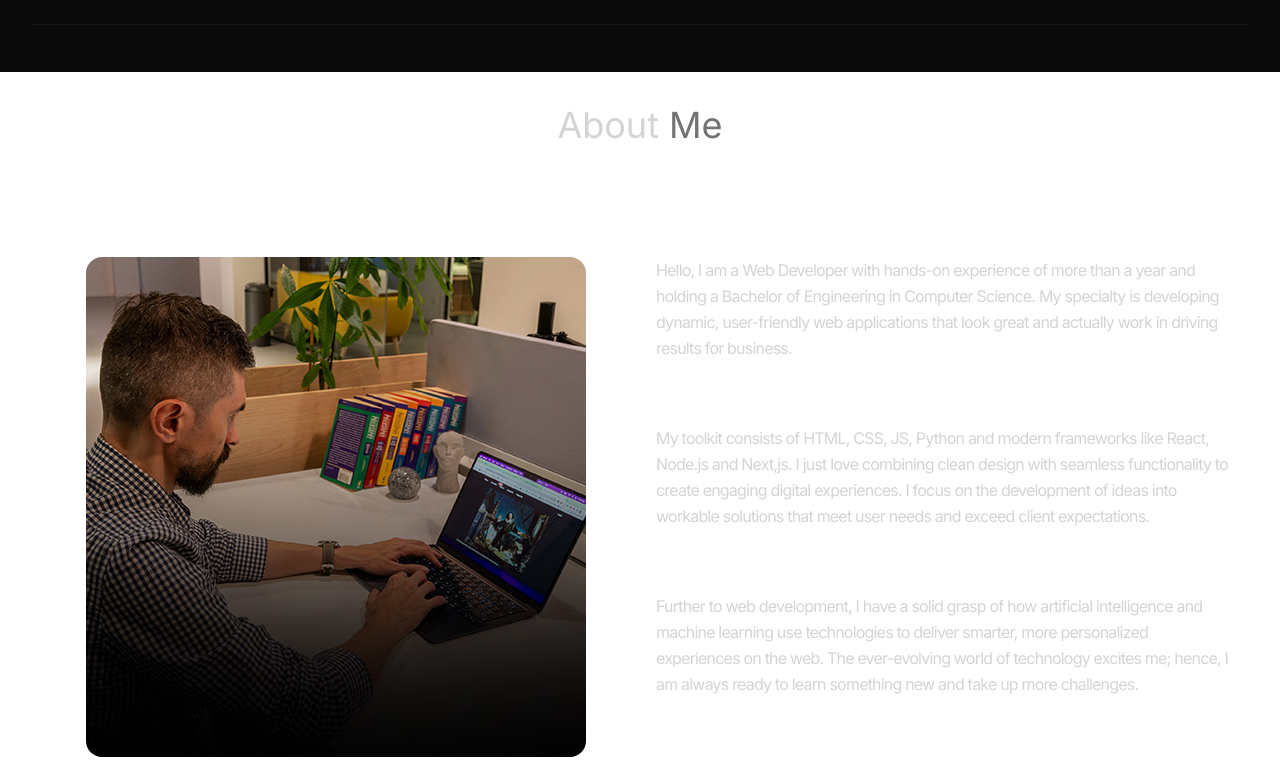
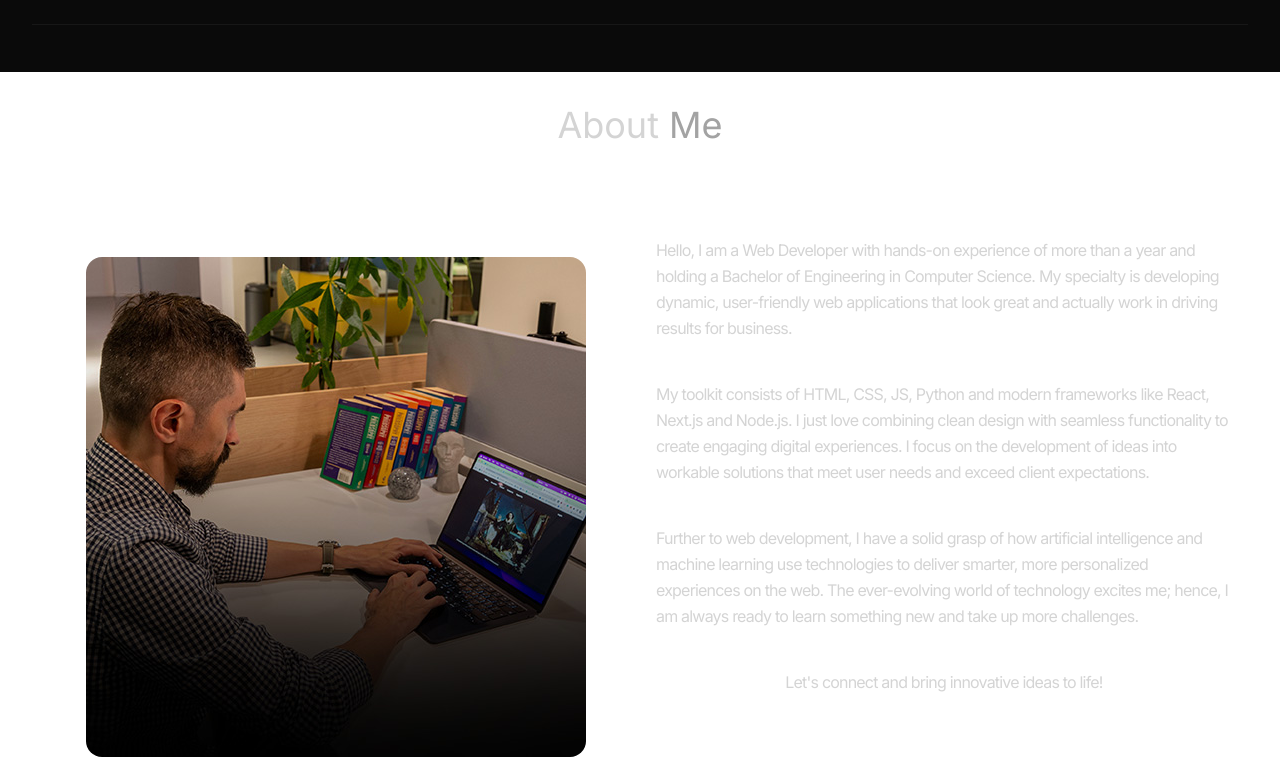
Before and after one commit to bikki10/my_portfolio, a React (Create React App) app: page / in a window 1280 px wide. Shown: the part 728-1494 px from the top of the page. Built offline with nearby package versions, Linux system fonts and the light colour scheme.

Commit message:
minor fix

```diff
--- a/package.json
+++ b/package.json
@@ -9,6 +9,7 @@
     "@testing-library/user-event": "^13.5.0",
     "framer-motion": "^11.0.25",
     "gh-pages": "^6.1.1",
+    "hamburger-react": "^2.5.2",
     "react": "^18.2.0",
     "react-dom": "^18.2.0",
     "react-icons": "^5.0.1",
--- a/src/App.js
+++ b/src/App.js
@@ -5,8 +5,10 @@ import Hero from "./components/Hero";
 import Navbar from "./components/Navbar";
 import Projects from "./components/Projects";
 import Technologies from "./components/Technologies";
+import { useRef } from "react";
 
 function App() {
+  // const aboutSection = useRef(null)
   return (
     <>
       <div className="overflow-x-hidden text-neutral-300 antialiased selection:bg-cyan-300 selection:text-cyan-900">
@@ -16,7 +18,9 @@ function App() {
         <div className="container mx-auto px-8">
           <Navbar />
           <Hero />
-          <About />
+          <About
+          //  refs={aboutSection}
+            />
           <Technologies />
           <Experience />
           <Projects />
--- a/src/components/About.jsx
+++ b/src/components/About.jsx
@@ -4,24 +4,30 @@ import { ABOUT_TEXT_2 } from "../constants";
 import { ABOUT_TEXT_3 } from "../constants";
 import { ABOUT_TEXT_4 } from "../constants";
 import { motion } from "framer-motion";
-const About = () => {
+
+var container = (delay) => ({
+  hidden: { x: 100, opacity: 0 },
+  visible: { x: 0, opacity: 1, transition: { duration: 1, delay: delay } },
+});
+
+const About = ({refs}) => {
   return (
-    <main className="border-b border-neutral-900 pb-4">
+    <main ref={refs} className="border-b border-neutral-900 pb-4">
       <motion.h1
-        initial={{ y: -100, opacity: 0 }}
+        initial={{ y: 100, opacity: 0 }}
         whileInView={{ y: 0, opacity: 1 }}
-        transition={{ duration: 1.5 }}
+        transition={{ duration: 1 }}
         className="my-20 text-center text-4xl"
       >
         About
-        <span className="text-neutral-500"> Me</span>
+        <span className="text-neutral-400"> Me</span>
       </motion.h1>
 
       <section className="flex flex-wrap">
         <motion.div
           whileInView={{ opacity: 1, x: 0 }}
           initial={{ opacity: 0, x: -100 }}
-          transition={{ duration: 0.5 }}
+          transition={{ duration: 0.75 }}
           className="w-full lg:w-1/2 lg:p-8"
         >
           <div className="flex justify-center items-center">
@@ -31,24 +37,45 @@ const About = () => {
         <motion.div
           whileInView={{ opacity: 1, x: 0 }}
           initial={{ opacity: 0, x: 100 }}
+          transition={{ duration: 0.75 }}
           className="w-full lg:w-1/2"
         >
           <section
             aria-live="polite"
             className="flex flex-col items-center justify-center lg:justify-start"
           >
-            <p className="my-2 max-w-xl py-6 tracking-tighter leading-relaxed">
+            <motion.p
+              initial="hidden"
+              animate="visible"
+              variants={container(0)}
+              className="my-2 max-w-xl mt-4 md:mt-0 py-2 md:py-3 tracking-tighter leading-relaxed"
+            >
               {ABOUT_TEXT_1}
-            </p>
-            <p className="my-2 max-w-xl py-6 tracking-tighter leading-relaxed">
+            </motion.p>
+            <motion.p
+              initial="hidden"
+              animate="visible"
+              variants={container(0.5)}
+              className="my-2 max-w-xl py-1 md:py-3 tracking-tighter leading-relaxed"
+            >
               {ABOUT_TEXT_2}
-            </p>
-            <p className="my-2 max-w-xl py-6 tracking-tighter leading-relaxed">
+            </motion.p>
+            <motion.p
+              initial="hidden"
+              animate="visible"
+              variants={container(1)}
+              className="my-2 max-w-xl py-1 md:py-3 tracking-tighter leading-relaxed"
+            >
               {ABOUT_TEXT_3}
-            </p>
-            <p className="my-2 md:text-start max-w-xl py-6 tracking-tighter leading-relaxed">
+            </motion.p>
+            <motion.p
+              initial="hidden"
+              animate="visible"
+              variants={container(1.5)}
+              className="my-2 md:text-start max-w-xl py-3 tracking-tighter leading-relaxed"
+            >
               {ABOUT_TEXT_4}
-            </p>
+            </motion.p>
           </section>
         </motion.div>
       </section>
--- a/src/components/Hero.jsx
+++ b/src/components/Hero.jsx
@@ -61,7 +61,7 @@ const Hero = () => {
         </div>
         <div className="flex justify-center items-center">
           <motion.img
-            className="rounded-2xl"
+            className="sm:rounded-2xl rounded-full"
             initial={{ x: 100, opacity: 0 }}
             animate={{ x: 0, opacity: 1 }}
             transition={{ duration: 1, delay: 0.5 }}
--- a/src/components/Navbar.jsx
+++ b/src/components/Navbar.jsx
@@ -2,16 +2,28 @@ import logo from "../assets/BikramLogo.png";
 import { FaFacebook, FaLinkedin } from "react-icons/fa";
 import { FaInstagram } from "react-icons/fa";
 import { FaGithub } from "react-icons/fa";
-
+import { motion } from "framer-motion";
+import Hamburger from "hamburger-react";
+// import { useState } from "react";
 const Navbar = () => {
   return (
+    <>
+      <nav className=""></nav>
       <nav className="mb-20 flex items-center justify-between py-6">
         <div className="flex flex-shrink-0 items-center">
-        <a href="/">
+          <motion.a
+            initial={{ x: -100, opacity: 0 }}
+            animate={{ x: 0, opacity: 1 }}
+            transition={{ duration: 0.25 }}
+            href="/"
+          >
             <img className="mx-2 w-28" src={logo} alt="logo" />
-        </a>
+          </motion.a>
         </div>
-      <div className="flex m-8 items-center justify-center gap-4 text-2xl text-white">
+        {/* <span className="flex justify-end text-sm">
+          <Hamburger size={20} rounded={24} />
+        </span> */}
+        <div className="hidden md:flex m-8 items-center justify-center gap-4 text-2xl text-white">
           <a
             href="https://www.linkedin.com/in/bikram-10-bhusal/"
             target="_blank"
@@ -38,6 +50,7 @@ const Navbar = () => {
           </a>
         </div>
       </nav>
+    </>
   );
 };
 
--- a/src/constants/index.js
+++ b/src/constants/index.js
@@ -7,13 +7,13 @@ import project7 from "../assets/projects/project-7.png";
 
 export const HERO_CONTENT = `I am a professional web developer with an experience in crafting robust and scalable web applications.I have honed my skills in front-end technologies like React and Next.js, as well as back-end technologies like Node.js, MySQL, and MongoDB. My goal is to leverage my expertise to create innovative solutions that drive business growth and deliver exceptional user experiences.`;
 
-export const ABOUT_TEXT_1 = `Hello, I am a Web Developer with hands-on experience of more than a year and holding a Bachelor of Engineering in Computer Science. My specialty is developing dynamic, user-friendly web applications that look great and actually work in driving results for business.`
+export const ABOUT_TEXT_1 = `Hello, I am a Web Developer with hands-on experience of more than a year and holding a Bachelor of Engineering in Computer Science. My specialty is developing dynamic, user-friendly web applications that look great and actually work in driving results for business.`;
 
-export const ABOUT_TEXT_2=`My toolkit consists of HTML, CSS, JS, Python and modern frameworks like React, Node.js and Next,js. I just love combining clean design with seamless functionality to create engaging digital experiences. I focus on the development of ideas into workable solutions that meet user needs and exceed client expectations.`
+export const ABOUT_TEXT_2 = `My toolkit consists of HTML, CSS, JS, Python and modern frameworks like React, Next.js and Node.js. I just love combining clean design with seamless functionality to create engaging digital experiences. I focus on the development of ideas into workable solutions that meet user needs and exceed client expectations.`;
 
-export const ABOUT_TEXT_3=`Further to web development, I have a solid grasp of how artificial intelligence and machine learning use technologies to deliver smarter, more personalized experiences on the web. The ever-evolving world of technology excites me; hence, I am always ready to learn something new and take up more challenges.`
+export const ABOUT_TEXT_3 = `Further to web development, I have a solid grasp of how artificial intelligence and machine learning use technologies to deliver smarter, more personalized experiences on the web. The ever-evolving world of technology excites me; hence, I am always ready to learn something new and take up more challenges.`;
 
-export const ABOUT_TEXT_4=`Let's connect and bring innovative ideas to life!`;
+export const ABOUT_TEXT_4 = `Let's connect and bring innovative ideas to life!`;
 
 export const EXPERIENCES = [
   {
@@ -21,7 +21,7 @@ export const EXPERIENCES = [
     role: "Web Developer Intern",
     company: "The StrataMinds",
     description: `Worked closely with the development team to create responsive and user-friendly web applications using React and Next.js, gained valuable hands-on experience with Material UI, allowing me to design visually appealing and consistent user interfaces that really enhanced the overall user experience. Helped debug and optimize existing code, contributing to a noticeable improvement in application speed and efficiency.`,
-    technologies: ["JavaScript","Typescript", "Next.js"],
+    technologies: ["JavaScript", "Typescript", "Next.js"],
   },
   {
     year: "Aug 2024 - Present",
@@ -75,8 +75,8 @@ export const PROJECTS = [
   {
     title: "Chef Mistral",
     image: project6,
-    gitLink: "https://github.com/",
-    link: "https://dev.tickerplace.com",
+    gitLink: "https://github.com/bikki10/chef-mistral",
+    link: "https://chef-mistral.netlify.app/",
     description:
       "A stock-market website that provides data and information related to the stocks of Australian Stock Market.",
     technologies: ["NextJS", "SCSS", "Tailwind", "Material-UI", "Django"],
```
Also changed, not shown: 1 other file (tests, documents, lock files or other folders). Lines whose indentation alone changed are shown as unchanged.
